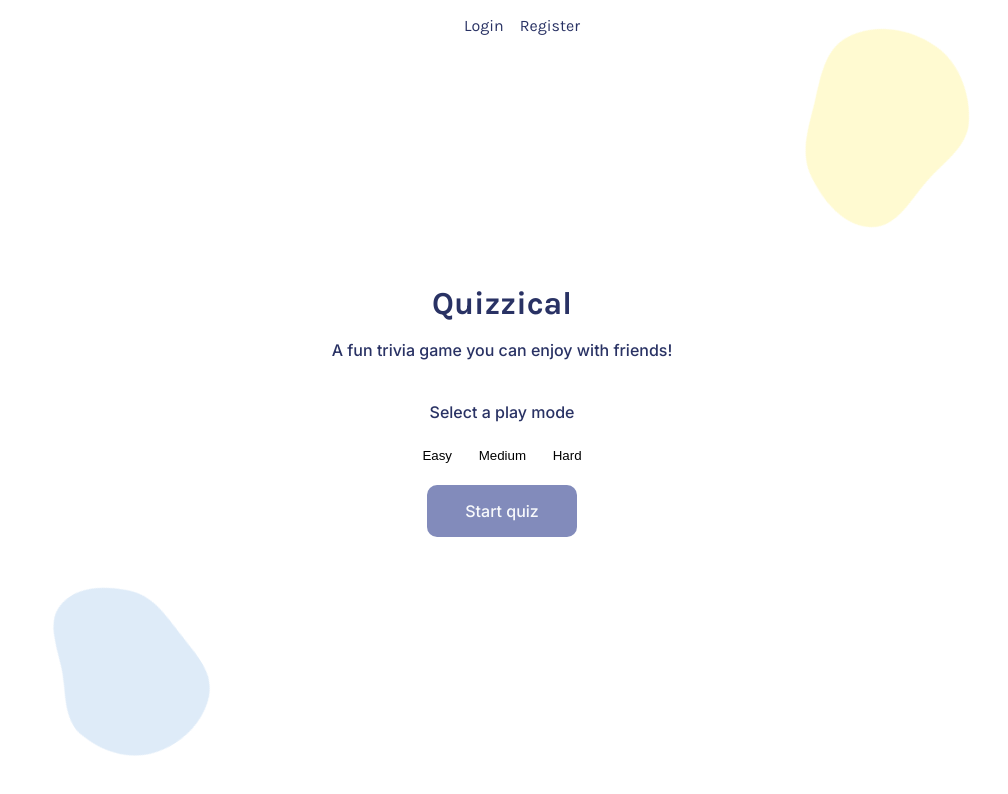
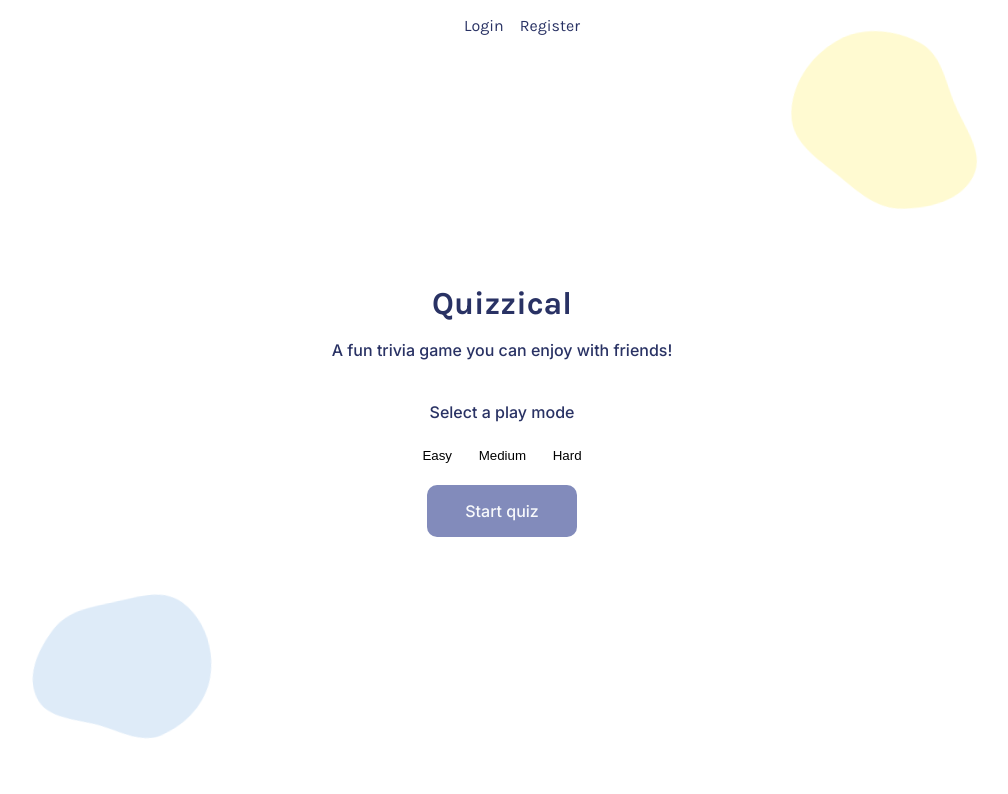
Before and after one commit to abeonweb/quizzical-game, a React (Vite) app: page / in a window 1280 px wide. Shown: the top 794 px of the page, without its empty margins (138-1146 px from the left). Built offline with nearby package versions, Linux system fonts and the light colour scheme.

Commit message:
reversed animation direction

```diff
--- a/src/components/Layout.jsx
+++ b/src/components/Layout.jsx
@@ -19,7 +19,7 @@ const BackgroundImage = styled.img`
   position: absolute;
   z-index: -1;
   transform: rotate(0);
-  animation: spin 40s infinite ease;
+  animation: spin 30s infinite reverse ease;
 
   &:first-of-type{
     top: 30px;
```
